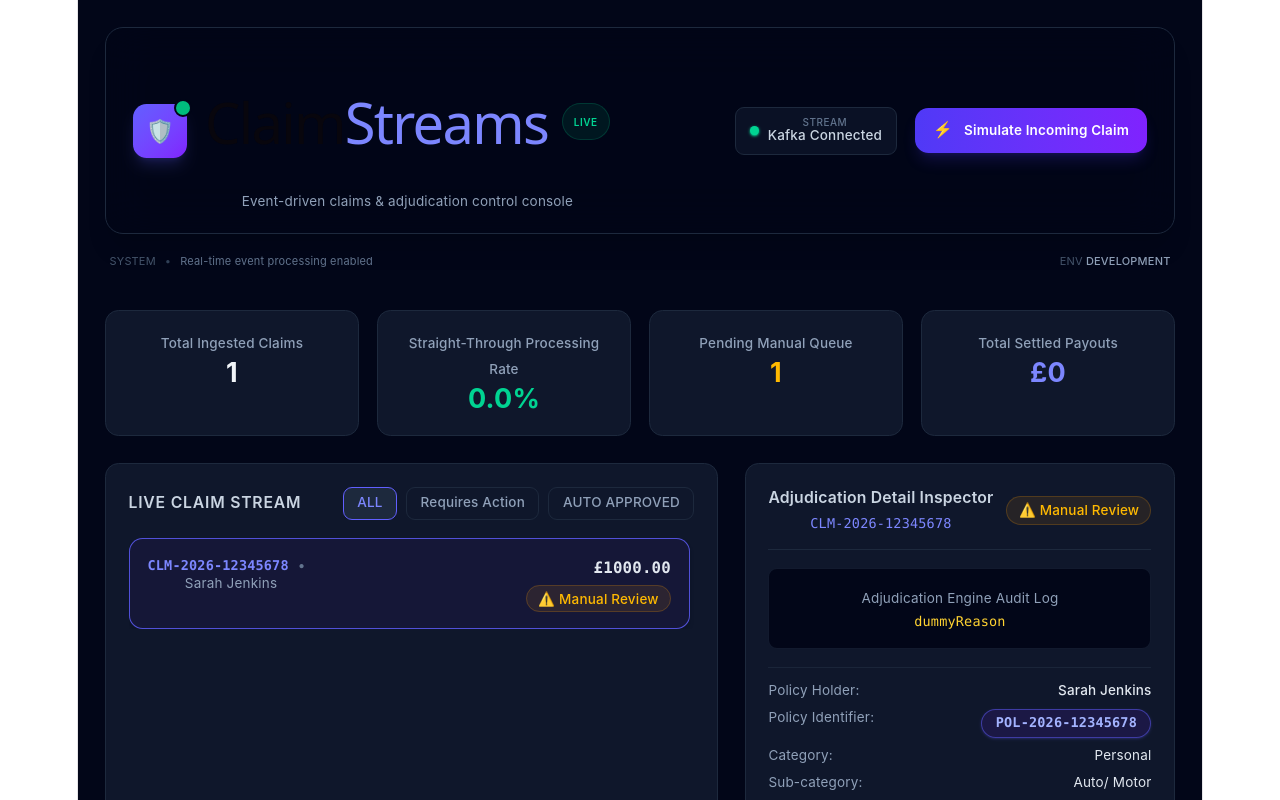
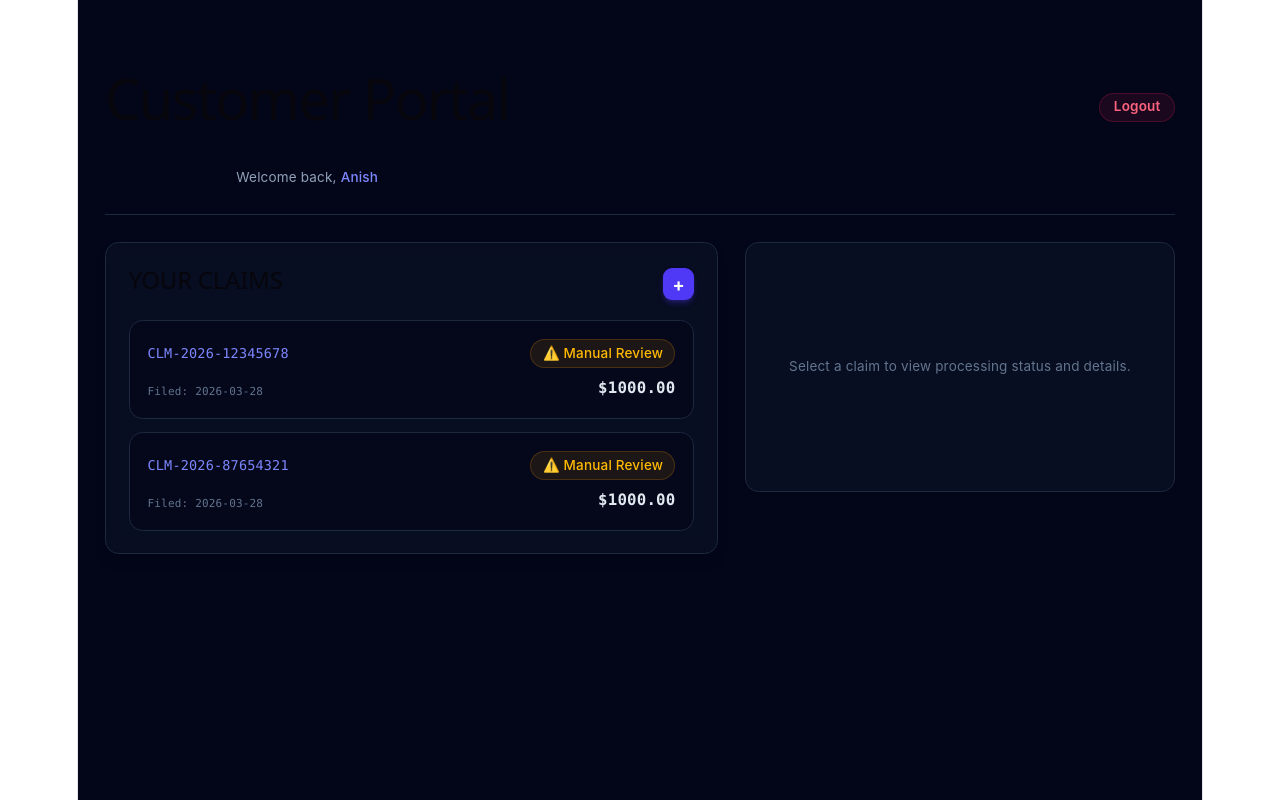
Before and after one commit to anishdass/claimstreams, a React app in the folder frontend/: page / in a window 1280 px wide. Both pictures are taken after typing "name@example.com", "Sample123" into the empty fields and a click on the button "Sign In to Dashboard". Shown: the top 800 px of the page. Built offline with nearby package versions, Linux system fonts and the light colour scheme; the HTML template or start-up script is replaced by a standard one.

Commit message:
feat: Logout in customer page completed

```diff
--- a/frontend/src/components/CustomerDashboard.jsx
+++ b/frontend/src/components/CustomerDashboard.jsx
@@ -32,12 +32,9 @@ export default function CustomerDashboard({ user }) {
 
   return (
     <div className='min-h-screen bg-slate-950 text-slate-100 font-sans p-6'>
-      {/* Portal Top Header */}
       <CustomerTopbar user={user} />
 
-      {/* Main Grid: Side-by-Side Split Column Workspace */}
       <div className='grid grid-cols-12 gap-6'>
-        {/* Left Column: Claims List */}
         <div className='col-span-7'>
           <CustomerClaimsList
             claims={user?.claims}
@@ -48,7 +45,6 @@ export default function CustomerDashboard({ user }) {
           />
         </div>
 
-        {/* Right Column: Claim Details Workspace */}
         <div className='col-span-5'>
           <CustomerClaimDetails
             selectedClaim={selectedClaim}
--- a/frontend/src/components/CustomerDashboard/CustomerTopbar.jsx
+++ b/frontend/src/components/CustomerDashboard/CustomerTopbar.jsx
@@ -1,4 +1,8 @@
+import { useAuth } from "../../context/AuthContext";
+
 export function CustomerTopbar({ user }) {
+  const { logout } = useAuth();
+
   return (
     <header className='flex items-center justify-between pb-6 border-b border-slate-800 mb-6'>
       <div>
@@ -13,9 +17,12 @@ export function CustomerTopbar({ user }) {
         </p>
       </div>
       <div className='flex items-center gap-3'>
-        <span className='px-3 py-1 rounded-full bg-emerald-500/10 text-emerald-400 border border-emerald-500/20 text-xs font-semibold'>
-          Account Active
-        </span>
+        <button
+          type='button'
+          onClick={logout}
+          className='px-3 py-1 rounded-full bg-rose-500/10 text-rose-400 border border-rose-500/20 text-xs font-semibold hover:bg-rose-500/20 hover:border-rose-500/40 transition-all active:scale-95 cursor-pointer'>
+          Logout
+        </button>
       </div>
     </header>
   );
--- a/frontend/src/context/AuthContext.jsx
+++ b/frontend/src/context/AuthContext.jsx
@@ -8,13 +8,15 @@ export function AuthProvider({ children }) {
 
   const login = (email, password) => {
     if (email && password) {
-      const dummyUser = getDummyUser();
-      setUser(dummyUser);
+      const user = getDummyUser();
+      setUser(user);
+      localStorage.setItem("authToken", user.token);
     }
   };
 
   const logout = () => {
     setUser(null);
+    localStorage.removeItem("authToken");
   };
 
   return (
--- a/frontend/src/data/mockUser.jsx
+++ b/frontend/src/data/mockUser.jsx
@@ -1,7 +1,7 @@
 export const getDummyUser = () => {
   const userData = {
     fullName: "Anish",
-    role: "ADJUSTER",
+    role: "CUSTOMER",
     policy: [
       {
         policyNumber: "POL-2026-12345678",
```
